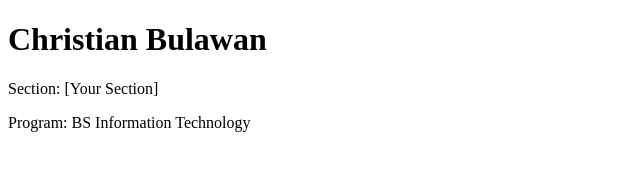
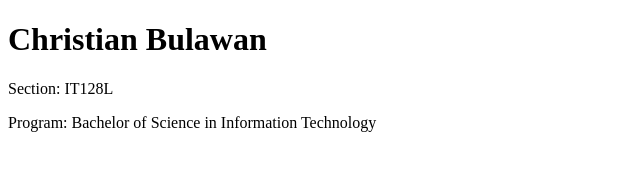
Before and after one commit to CLBulawan/bulawan-ITS152L, a plain HTML site: page index.html in a window 1280 px wide. Shown: the whole page, without its empty margins (0-640 px from the left). Drawn offline with Linux system fonts and the light colour scheme.

Commit message:
adding index.html

```diff
--- a/index.html
+++ b/index.html
@@ -1,11 +1,11 @@
 <!DOCTYPE html>
 <html>
 <head>
-    <title>My First Web Page</title>
+    <title>IT128L Lab Exercise 1</title>
 </head>
 <body>
     <h1>Christian Bulawan</h1>
-    <p>Section: [Your Section]</p>
-    <p>Program: BS Information Technology</p>
+    <p>Section: IT128L</p>
+    <p>Program: Bachelor of Science in Information Technology</p>
 </body>
 </html>
```
